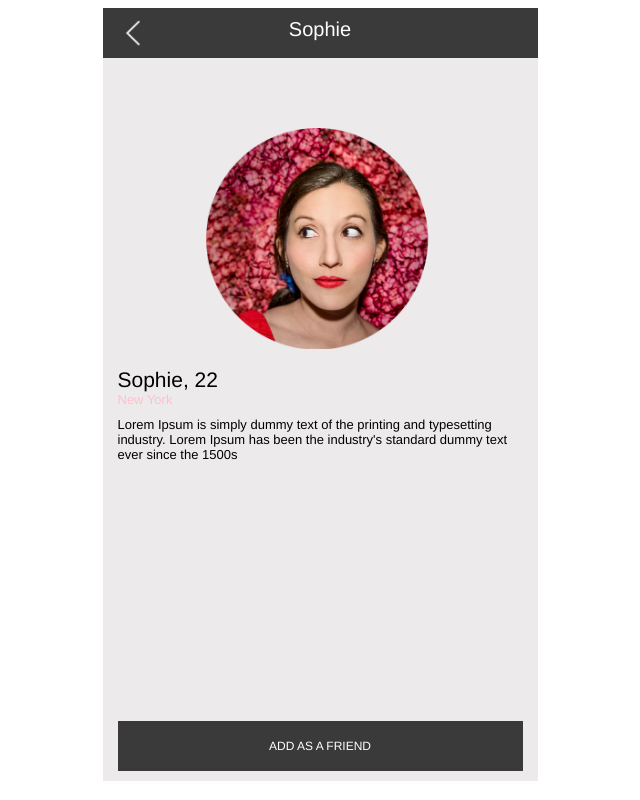
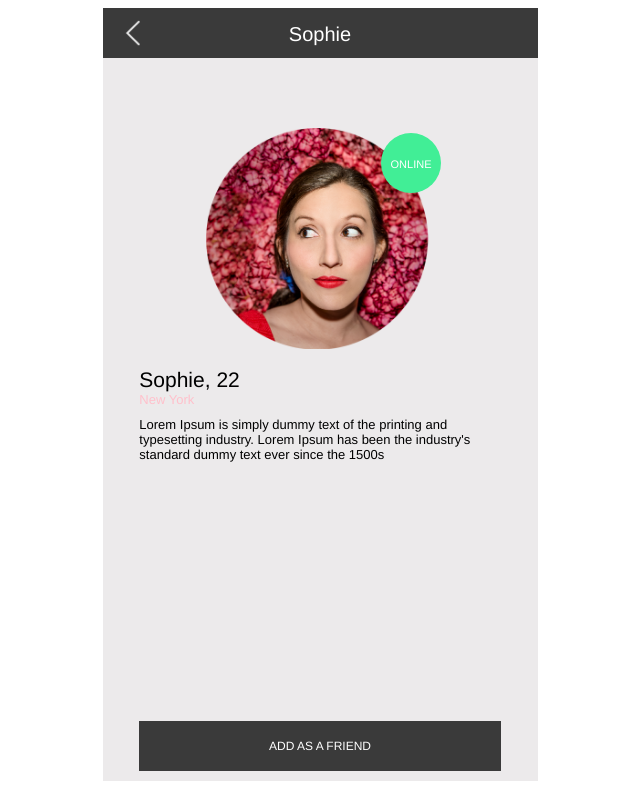
Before and after one commit to ptmonline/mobile_test_javascript, a website: page index.html in a window 1280 px wide. Shown: the whole page, without its empty margins (320-960 px from the left). Drawn offline with Linux system fonts and the light colour scheme.

Commit message:
fixed styles

```diff
--- a/css/grid.css
+++ b/css/grid.css
@@ -20,7 +20,8 @@
     position: relative;
     display: block;
 	   float:left;
-	    margin: 1% 0 1% 1.6%;
+	    /*margin: 1% 0 1% 1.6%;*/
+      margin: 1% 0.5% 1% 0.5%;
 }
 
 .column-1 {
@@ -78,6 +79,10 @@
 .col-span-1-right {
     margin-right: 6.86666666667%;
 }
+.col-span-middle{
+  float:none;
+  margin: 0 auto;
+}
 
 /*@media only screen and (max-width: 550px) {
     .column-1,
--- a/index.html
+++ b/index.html
@@ -14,14 +14,25 @@
         <div class="header"><div class="back-btn"><a href="chat.html">&nbsp;</a></div><div class="user-name">Sophie</div></div>
         <div class="profile-container">
           <online-status></online-status>
-          <div class="user-avatar"><a href="chat.html"><img src="assets/profile_avatar.png" width="228" height="221" alt="users avatar profile picture" /></a></div>
+          <div class="user-avatar"><a href="chat.html"><img src="assets/profile_avatar.png" width="228" height="221" alt="users avatar profile picture" /></a><div class="online-chat"><span>ONLINE</span></div></div>
+
           <div class="user-information">
-            <div class="user-name">Sophie, 22</div>
-            <div class="user-city">New York</div>
-            <div class="user-description">Lorem Ipsum is simply dummy text of the printing and typesetting industry. Lorem Ipsum has been the industry's standard dummy text ever since the 1500s</div>
+            <div class="row">
+              <div class="user-name column column-10 col-span-middle">Sophie, 22</div>
+            </div>
+            <div class="row">
+              <div class="user-city column column-10 col-span-middle">New York</div>
+            </div>
+            <div class="row">
+              <div class="user-description column column-10 col-span-middle">Lorem Ipsum is simply dummy text of the printing and typesetting industry. Lorem Ipsum has been the industry's standard dummy text ever since the 1500s</div>
+            </div>
           </div>
         </div>
-        <div class="add-friend-btn"><div class="btn-text" ng-click="addFriend()">ADD AS A FRIEND</div></div>
+        <div class="add-friend-btn row">
+          <!-- <div class="column column-1">&nbsp;</div> -->
+          <div class="btn-text column column-10 col-span-middle">ADD AS A FRIEND</div>
+          <!-- <div class="column column-1">&nbsp;</div> -->
+        </div>
       </div>
     </div>
   </body>
--- a/less/style.less
+++ b/less/style.less
@@ -2,7 +2,7 @@
   position: absolute;;
   top: 50%;
   -webkit-transform: translateY(-50%);
-  -ms-transform: translateY(-50%);
+  -moz-transform: translateY(-50%);
   transform: translateY(-50%);
 }
 
@@ -20,12 +20,13 @@
 @phone-strict:   ~"only screen and (max-width: @{xs-min})";
 
 .text-message(){
-  // width: 56%;
   padding: 10px;
   position:relative;
-  // margin:20px auto;
   font-size:12px;
   font-family: Helvetica;
+  word-wrap: break-word;
+  -ms-word-break: break-all;
+  word-break: break-all;
 }
 
 .removeFlick() {-webkit-tap-highlight-color: rgba(0, 0, 0, 0);}
@@ -41,9 +42,12 @@
   position:relative;
   background: #eceaeb;
   overflow:auto;
+  -webkit-transition: background-color 1s;
+  -moz-transition: background-color 1s;
   @media @phone-strict {
     width:100%;
     height:100%;
+    min-height:100%;
     position:absolute;
     top:0;
     left:0;
@@ -66,26 +70,25 @@
       .user-name{
         color:black;
         font-size:21px;
-        margin:15px 15px 0px;
+        margin-top:15px;
       }
       .user-city{
         color:pink;
         font-size:13px;
-        margin:0px 15px 10px;
+        margin-bottom:10px;
       }
       .user-description{
         font-size:13px;
-        margin:0px 15px;
       }
   }
-  .user-online{
+  .online-chat{
     width:60px;
     height:60px;
     border-radius: 30px;
     background-color: #41ee96;
     position:absolute;
     top:5px;
-    right:35px;
+    right:-7px;
     z-index:2;
     text-align:center;
     span {
@@ -155,7 +158,7 @@
       margin-bottom:20px;
       .profile-pic{
         a{
-          background-image:url('../assets/profile_avatar_sm.png');
+          background-image:url('../assets/profile_avatar_send.png');
           background-size: 100% 100%;
           float:right;
           width:40px;
@@ -184,10 +187,12 @@
 }
 &.touched{
   -webkit-transition: background-color 1s;
+  -moz-transition: background-color 1s;
   background-color:#faf4fc;
   .add-friend-btn{
     .btn-text{
       -webkit-transition: background-color .5s;
+      -moz-transition: background-color .5s;
       background-color: #c7a4ea;
     }
   }
@@ -224,6 +229,7 @@
       font-family: Helvetica;
       font-size: 20px;
       text-align: center;
+      margin-top: 5px;
     }
   }
 
@@ -239,8 +245,10 @@
     font-size: 12px;
     text-align:center;
     .btn-text{
+      -webkit-transition: background-color .5s;
+      -moz-transition: background-color .5s;
       background-color: @btn_init;
-      margin: 0 15px;
+      margin: 0 auto;
       padding:18px 0px;
       .removeFlick();
 
@@ -259,12 +267,16 @@
       input[type=text] {
         -webkit-appearance: none; -moz-appearance: none;
         display: block;
-        padding:5%;
+        padding:5% 7%;
         width:90%;
         height: 20px;
         line-height: 20px;
         border: 1px solid #fff;
+        &:focus{
+          outline: none;
+        }
       }
+
       .pin{
         background-image: url('../assets/pin.png');
         background-repeat: no-repeat;
```
Also changed, not shown: assets/profile_avatar_send.png (added), css/style.css.
